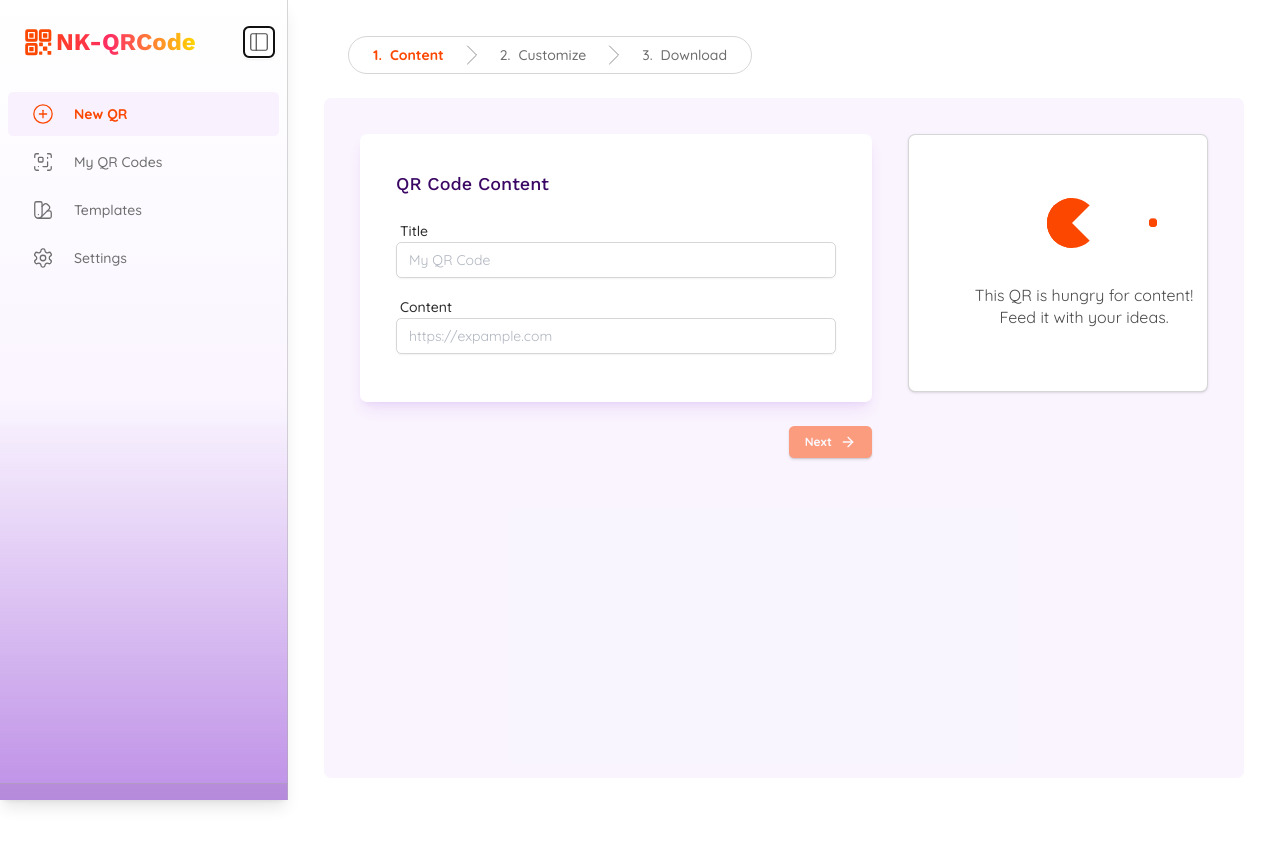
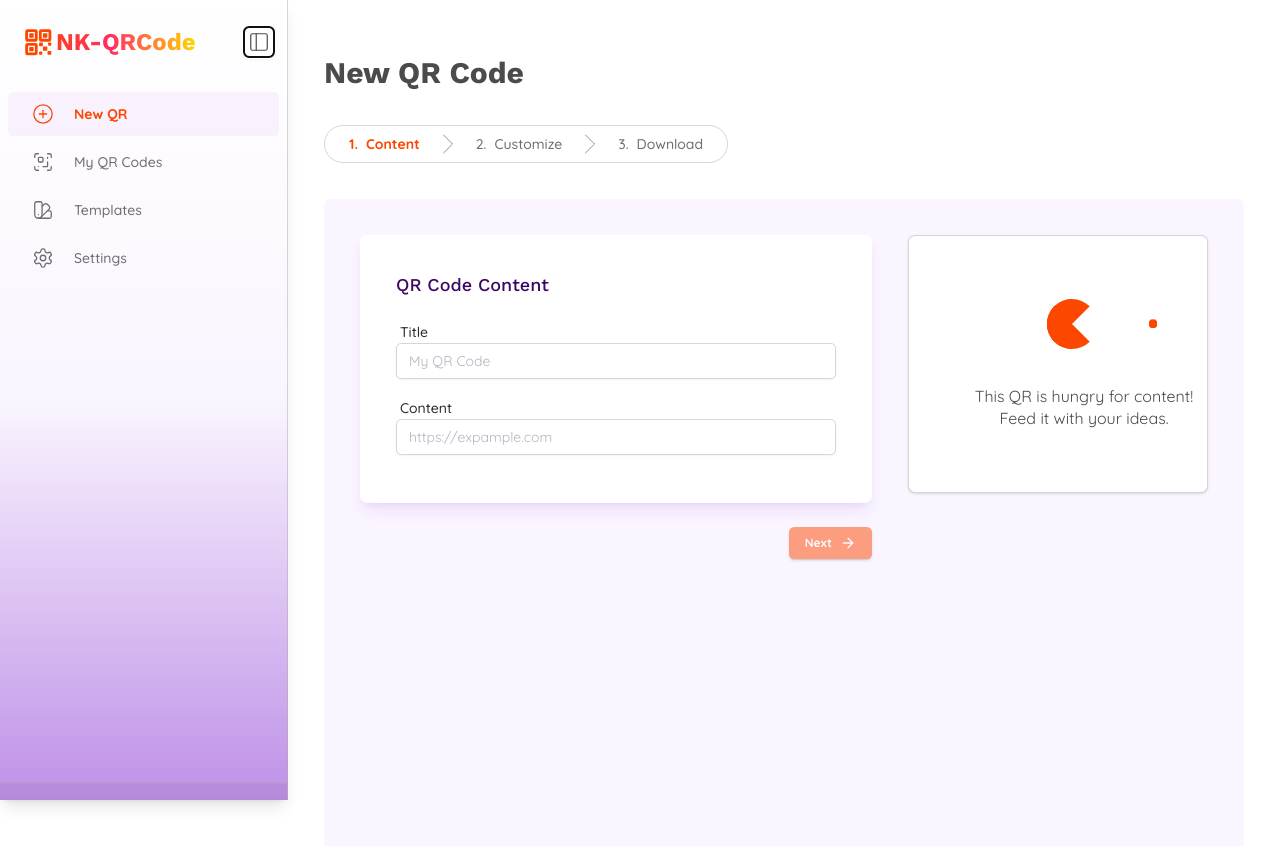
Before and after one commit to nkaryoli/nk_qrCode, a React (Vite) app: page /dashboard in a window 1280 px wide. Shown: the top 846 px of the page. Before the commit the page ends 814 px from the top, so only its background shows below. Built offline with nearby package versions, Linux system fonts and the light colour scheme; no server answers.

Commit message:
feat: refactor titles in dashboard sections

```diff
--- a/src/features/dashboard/components/newQR/NewQRSection.tsx
+++ b/src/features/dashboard/components/newQR/NewQRSection.tsx
@@ -90,14 +90,16 @@ const NewQRSection = () => {
         components[active] || components['content'];
 
     return (
-        <section className="w-full h-full space-y-6 lg:p-9">
-            <div className="flex items-center justify-between px-6">
+        <section className="w-full h-full space-y-9 p-6 lg:px-9 lg:py-14 xl:p-14">
+            <h1 className="text-3xl font-bold mb-2">New QR Code</h1>
+
+            <div className="flex items-center justify-between">
                 <CreateBreadcrumb isActive={active} />
                 {isMobile && (
                     <QRPreviewMobile qrRef={qrRef} qrConfig={qrConfig} />
                 )}
             </div>
-            <div className="w-full h-full min-h-[calc(100vh-120px)] flex-1 flex justify-between lg:gap-9 xl:gap-11 bg-purple-600/5 p-6 lg:p-9 lg:rounded-md">
+            <div className="w-full h-full min-h-[calc(100vh-120px)] flex-1 flex justify-between lg:gap-9 xl:gap-11 bg-purple-50 p-6 lg:p-9 lg:rounded-md">
                 <div className="w-full h-full rounded-md">
                     <ActiveComponent {...props} />
                 </div>
--- a/src/features/dashboard/components/userQRs/MyQRs.tsx
+++ b/src/features/dashboard/components/userQRs/MyQRs.tsx
@@ -47,23 +47,23 @@ const MyQRs: React.FC<MyQRsProps> = ({
     }
 
     return (
-        <div className="w-full min-h-screen p-6 md:p-14 flex flex-col items-center justify-center gap-0 md:gap-9 bg-purple-50">
-            <div className="w-full flex flex-col sm:flex-row sm:items-center sm:justify-between gap-4">
-                <div className="space-y-6">
+        <section className="w-full min-h-screen p-6 md:p-14 flex flex-col items-center justify-center gap-0 md:gap-9">
+            <div className="w-full flex flex-col  sm:justify-start gap-6">
                 <h1 className="text-3xl font-bold mb-2">My QR Codes</h1>
                 <p className="text-lg">
                     Gestiona y utiliza tus templates de códigos QR
                     personalizados
                 </p>
-                </div>
                 <Button
+                    className="w-64"
                     onClick={() => handleSidebarSelect('new-qr')}
                 >
                     <Plus className="w-5 h-5" />
                     Crear Nuevo
                 </Button>
             </div>
-            <div className="grid grid-cols-1 md:grid-cols-2 xl:grid-cols-3 gap-6 relative z-10 py-10 max-w-7xl mx-auto">
+
+                <div className="grid grid-cols-1 md:grid-cols-2 xl:grid-cols-3 gap-6 relative z-10 max-w-7xl mx-auto">
                     {qrs.map((qr) => (
                         <TemplateCard
                             key={qr.id}
@@ -72,7 +72,8 @@ const MyQRs: React.FC<MyQRsProps> = ({
                         />
                     ))}
                 </div>
-        </div>
+
+        </section>
     );
 };
 
```
Lines whose indentation alone changed are shown as unchanged.
